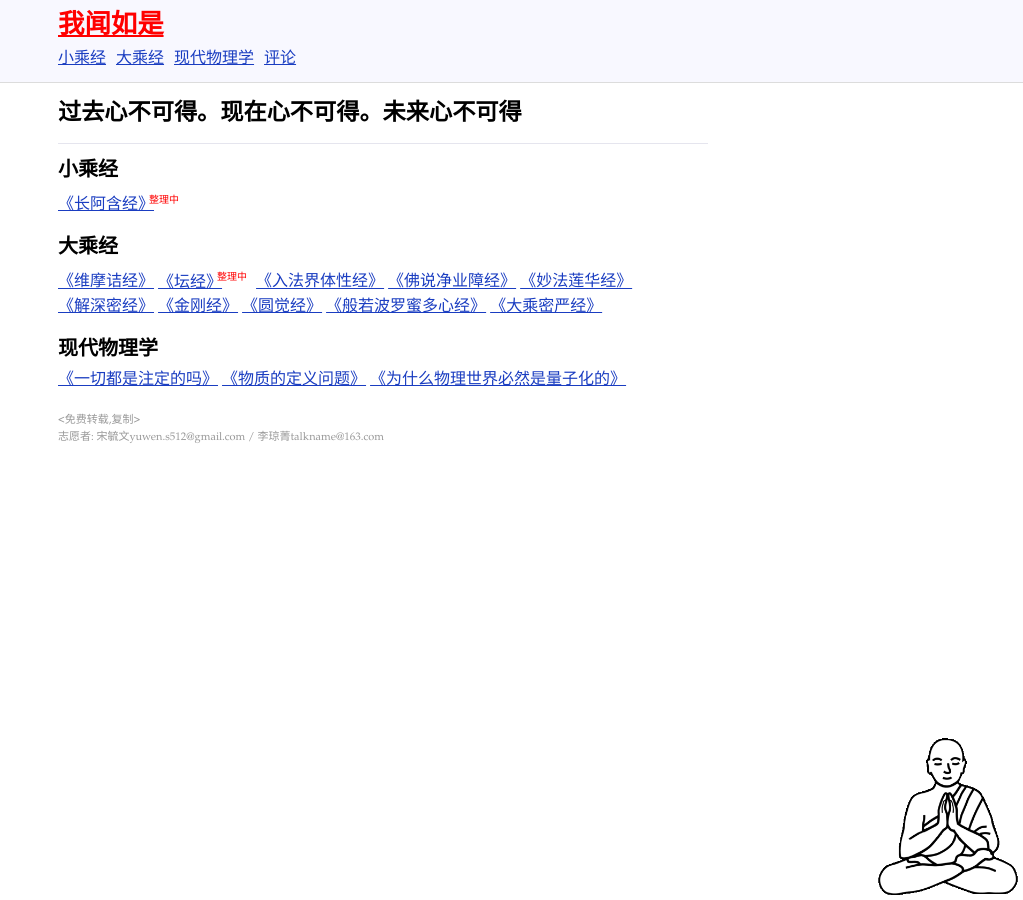
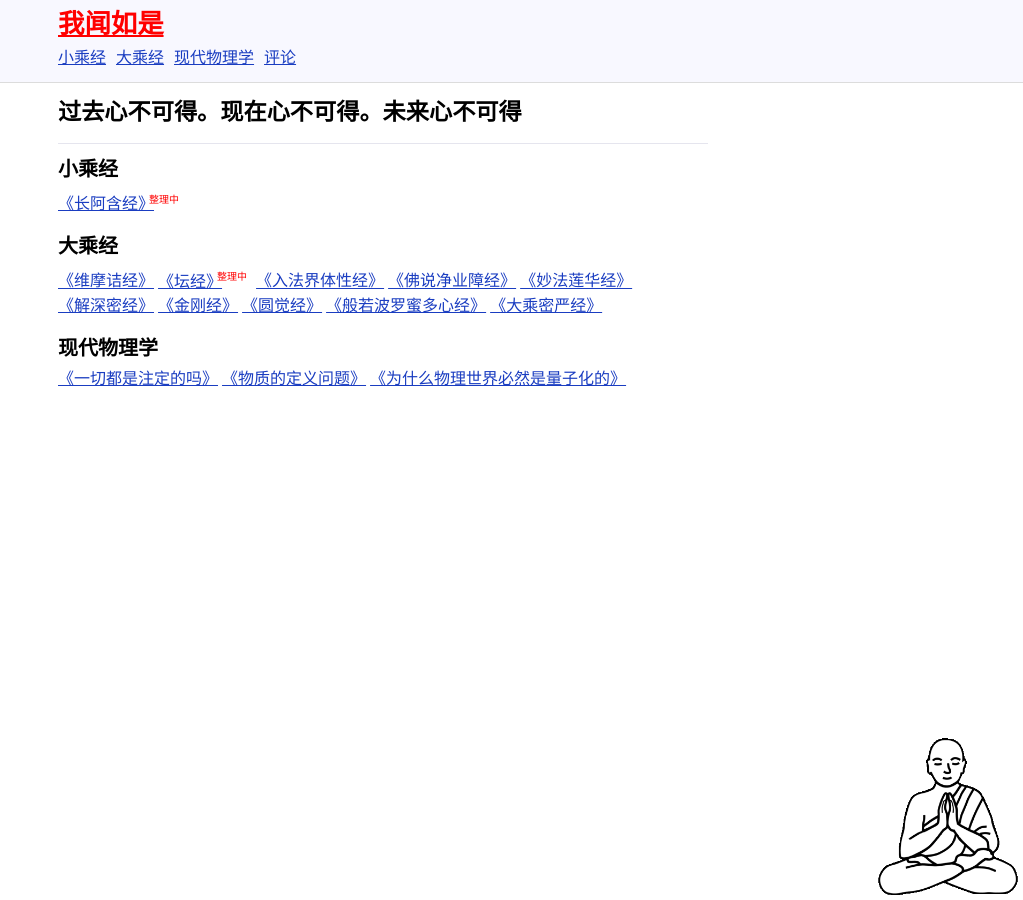
Before and after one commit to wowenrushi/wowenrushi.github.io, a Jekyll site: the page built from index.html, in a window 1280 px wide. Shown: the whole page, without its empty margins (257-1280 px from the left). Built offline with Jekyll 4.4.1, drawn with Linux system fonts in a browser that asks for light colours.

Commit message:
remove footer

```diff
--- a/_layouts/default.html
+++ b/_layouts/default.html
@@ -37,11 +37,6 @@
     <div class="main" role='main'>
       <div class="container">{{ content }}</div>
     </div>
-    <div class="footer" role='content-info'>
-      <div class="container">
-          <p><span>&lt;免费转载,复制&gt; </span><br>志愿者: 宋毓文<span>yuwen.s512@gmail.com</span> / 李琼菁<span>talkname@163.com</span></p>
-      </div>
-    </div>
     {% include ga.html %}
   </body>
 </html>
```
